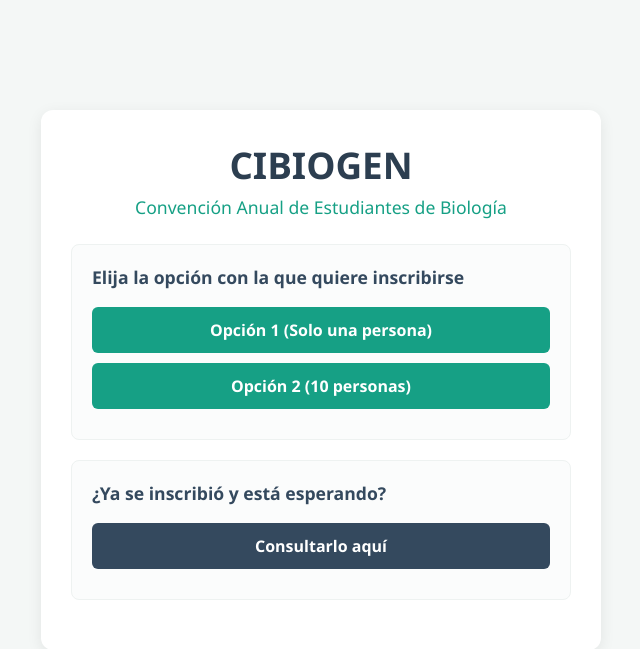
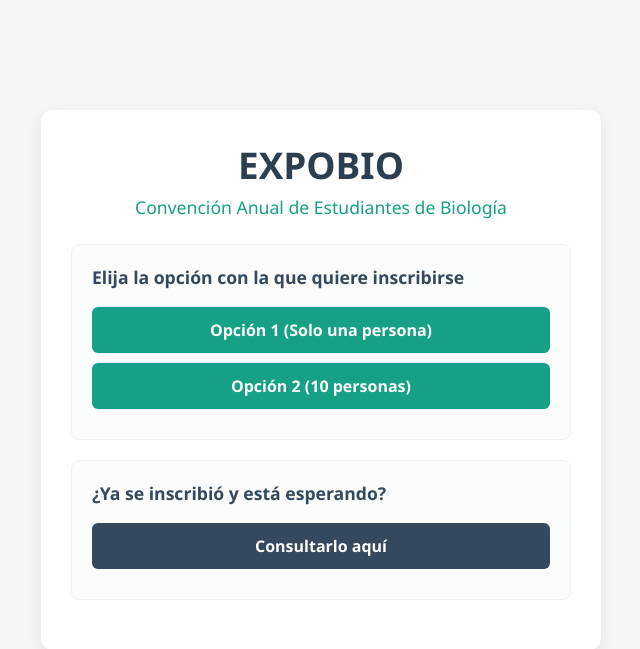
Before and after one commit to K-Kr0en3n/Lanzador-made-CIBIOGEN, a Flask app: page / in a window 1280 px wide. Shown: the top 649 px of the page, without its empty margins (319-959 px from the left). Run offline with Flask 3, Linux system fonts and the light colour scheme.

```diff
--- a/templates/index.html
+++ b/templates/index.html
@@ -9,7 +9,7 @@
 <body>
     <div class="container">
         <header>
-            <h1>CIBIOGEN</h1>
+            <h1>EXPOBIO</h1>
             <h2>Convención Anual de Estudiantes de Biología</h2>
         </header>
         <main>
```
